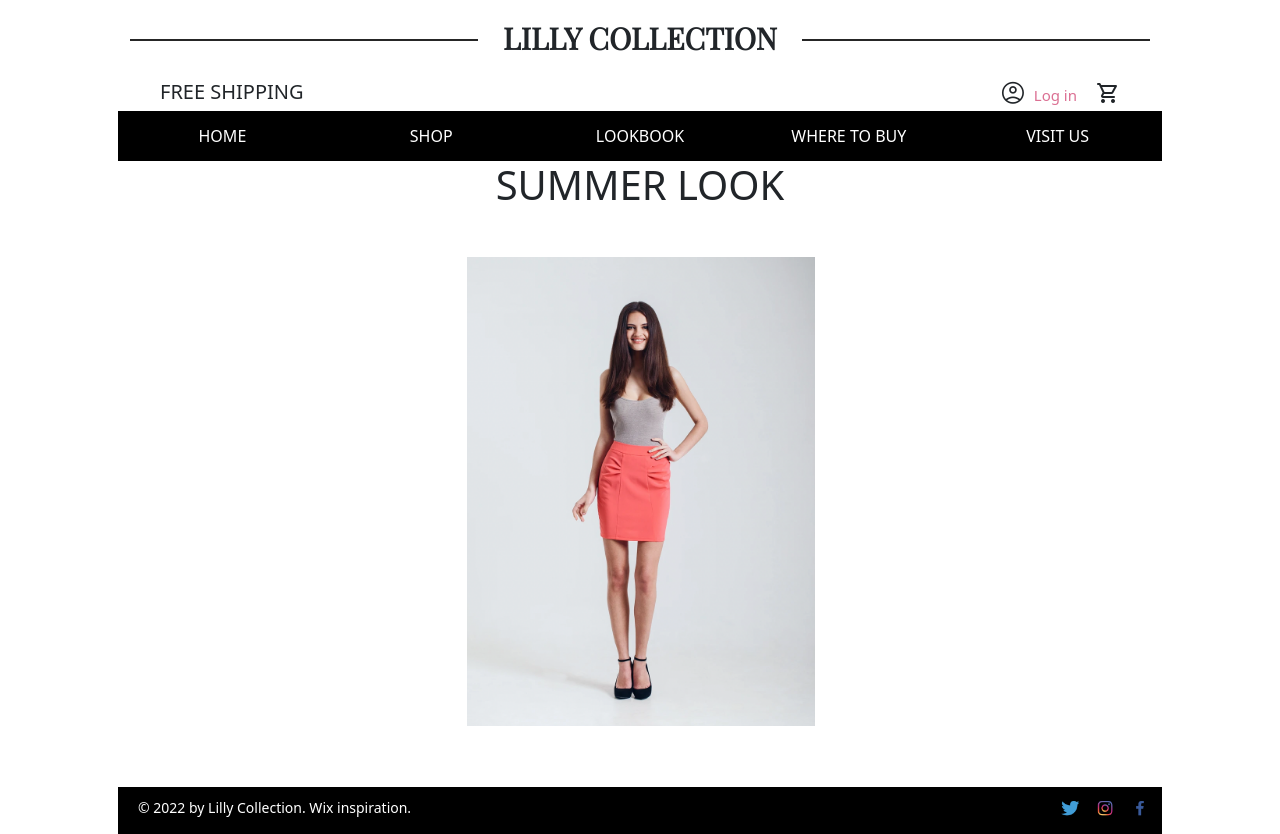
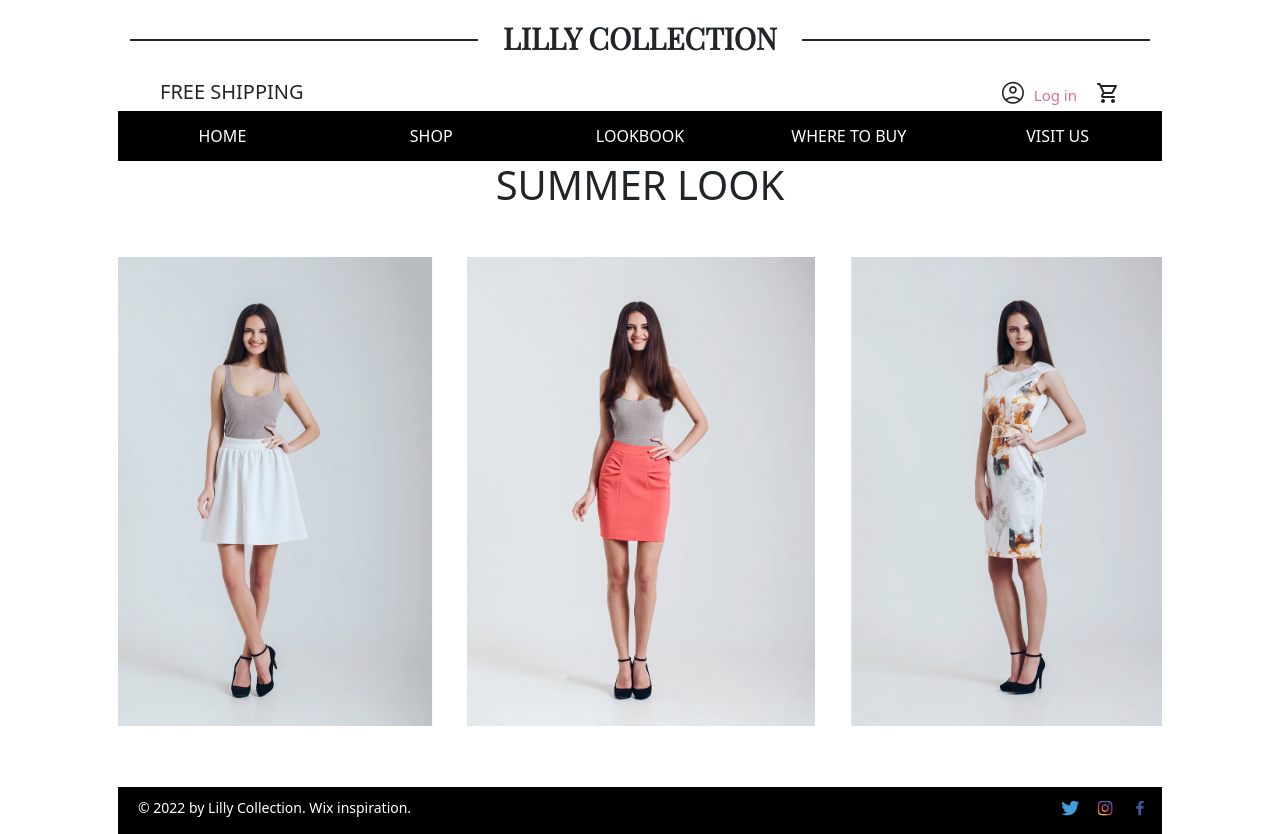
Before and after one commit to TatsianaYurchyk/clothes_shop, a React (Create React App) app: page / in a window 1280 px wide. Built offline with nearby package versions, Linux system fonts and the light colour scheme.

Commit message:
add 3 column on slider

```diff
--- a/src/index.css
+++ b/src/index.css
@@ -228,11 +228,11 @@ text-decoration: none;
 }
 
 .slider-img-prev {
-  transform: translateX(-100%);
+  transform: translateX(-10%);
 }
 
 .slider-img-next {
-  transform: translateX(100%);
+  transform: translateX(10%);
 }
 
 
```
